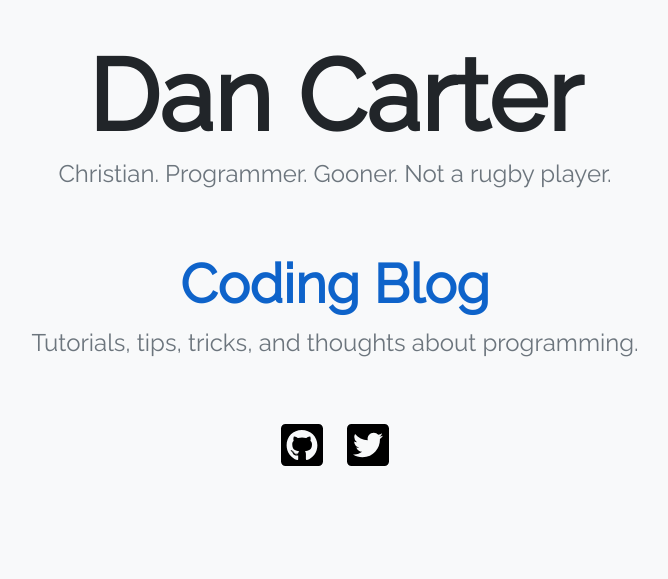
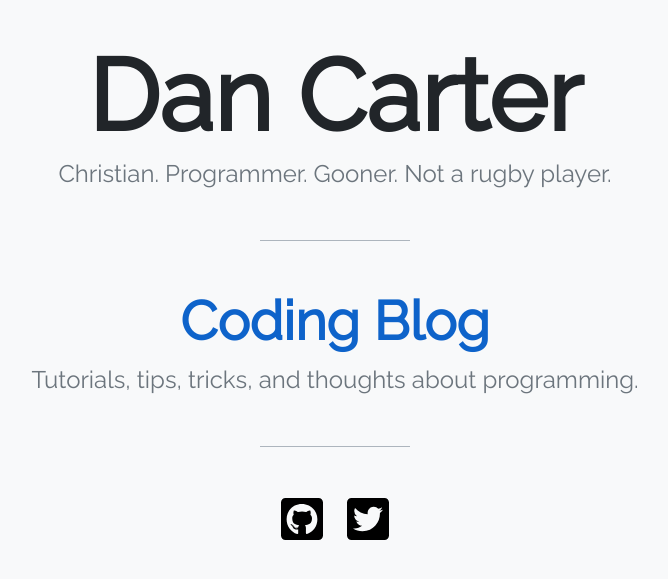
Before and after one commit to djcarter85/carterdan.net, a Jekyll site: the page built from index.html, in a window 1280 px wide. Shown: the top 579 px of the page, without its empty margins (305-973 px from the left). Built offline with Jekyll 4.4.1, drawn with Linux system fonts in a browser that asks for light colours; nearby versions of some CDN libraries.

Commit message:
Added dividers

```diff
--- /dev/null
+++ b/_includes/divider.html
@@ -0,0 +1 @@
+<div class="divider"></div>
--- /dev/null
+++ b/css/custom/_divider.scss
@@ -0,0 +1,5 @@
+.divider{
+  width: 150px;
+  border-top: solid $gray-500 1px;
+  margin: 48px auto;
+}
--- a/css/custom/_general.scss
+++ b/css/custom/_general.scss
@@ -1,6 +1,8 @@
 body {
   background-color: $gray-100;
   text-align: center;
+  margin-top: 36px;
+  margin-bottom: 36px;
 }
 
 .subtitle {
--- a/css/custom/_lead.scss
+++ b/css/custom/_lead.scss
@@ -1,7 +1,4 @@
 #lead {
-  margin-top: 36px;
-  margin-bottom: 60px;
-
   h1 {
     font-size: 100px;
     font-weight: bold;
--- a/css/custom/_social.scss
+++ b/css/custom/_social.scss
@@ -1,7 +1,4 @@
 #social {
-  margin-top: 60px;
-  margin-bottom: 36px;
-
   a {
     color: $black;
     margin-left: 10px;
--- a/css/main.scss
+++ b/css/main.scss
@@ -5,6 +5,8 @@
 @import 'bootstrap-4.2.1/bootstrap';
 
 @import 'custom/general';
+@import 'custom/divider';
+
 @import 'custom/lead';
 @import 'custom/projects';
 @import 'custom/social';
--- a/index.html
+++ b/index.html
@@ -5,6 +5,10 @@ title: Dan Carter
 
 {% include lead.html %}
 
+{% include divider.html %}
+
 {% include projects.html %}
 
+{% include divider.html %}
+
 {% include social.html %}
```
